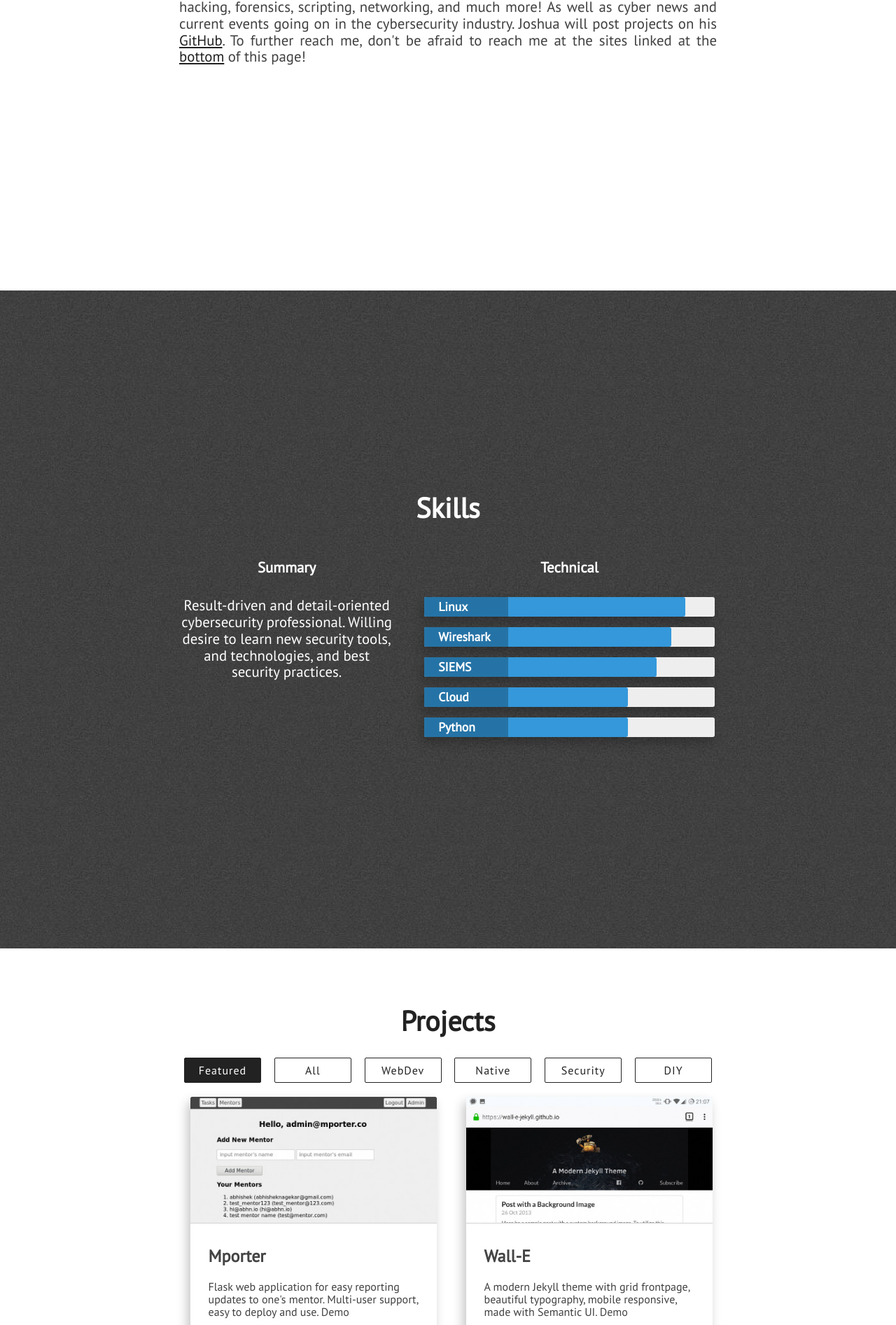
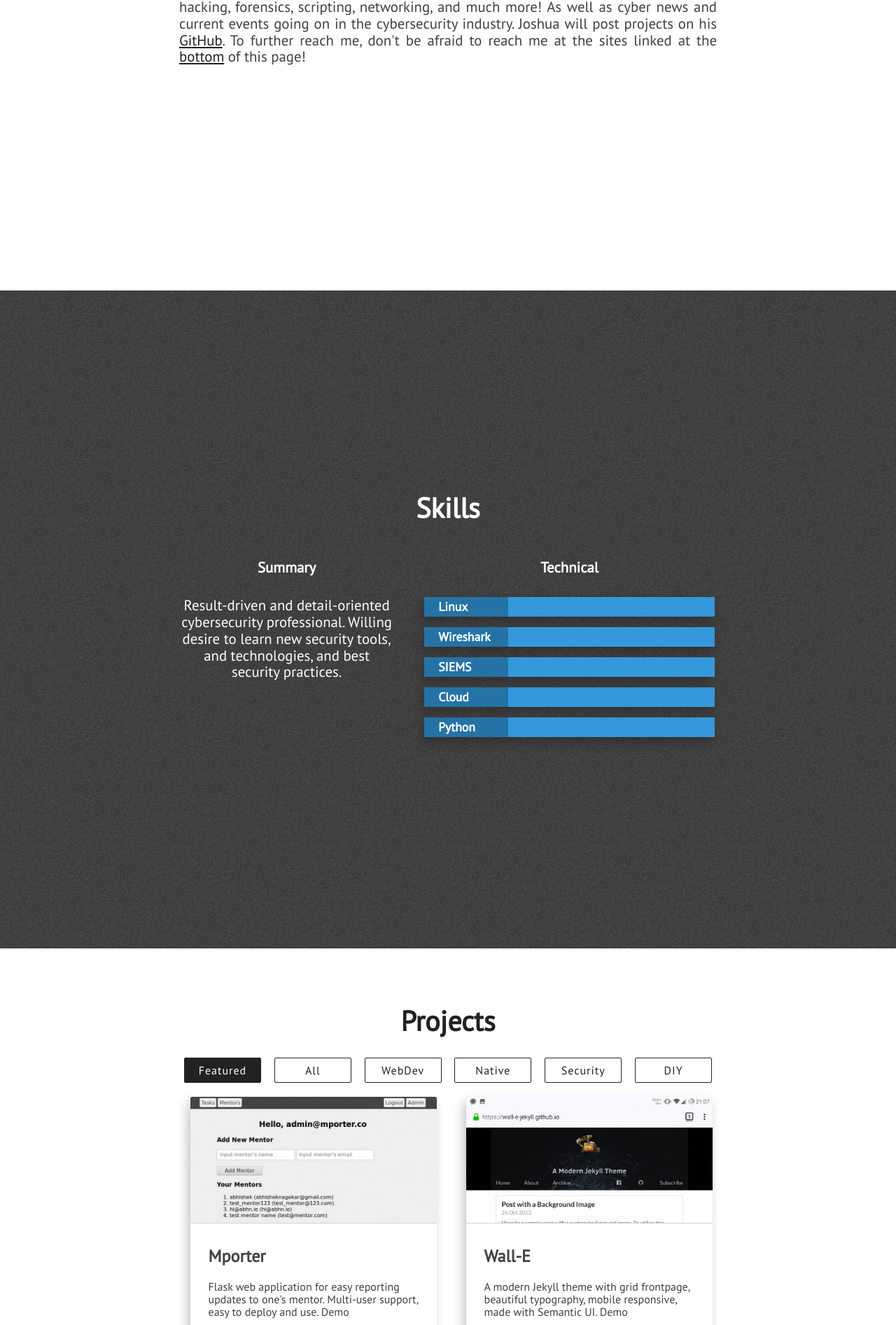
Before and after one commit to DarkSymphonie/DarkSymphonie.github.io, a Jekyll site: the page built from index.html, in a window 1280 px wide. Shown: the part 1545-3438 px from the top of the page at 70% size. Built offline with Jekyll 4.4.1, drawn with Linux system fonts in a browser that asks for light colours; nearby versions of some CDN libraries.

Commit message:
Update skills.html

```diff
--- a/_includes/skills.html
+++ b/_includes/skills.html
@@ -1,4 +1,3 @@
-
 <div class="section-wrapper">
     <section class="section skills" id="skills">
         <div>
@@ -14,28 +13,28 @@
                 <div class="technical-skills">
                     <h3 class="center-align skills-subsection">Technical</h3>
                     <div class="progress-bars">
-                        <div class="skillbar clearfix " data-percent="90%">
+                        <div class="skillbar clearfix " data-percent="100%">
                             <div class="skillbar-title" style="background: #2980b9;"><span>Linux</span></div>
                             <div class="skillbar-bar" style="background: #3498db;"></div>
                         </div> <!-- End Skill Bar -->
 
-                        <div class="skillbar clearfix " data-percent="85%">
+                        <div class="skillbar clearfix " data-percent="100%">
                             <div class="skillbar-title" style="background: #2980b9;"><span>Wireshark</span></div>
                             <div class="skillbar-bar" style="background: #3498db;"></div>
                         </div> <!-- End Skill Bar -->
 
-                        <div class="skillbar clearfix " data-percent="80%">
+                        <div class="skillbar clearfix " data-percent="100%">
                             <div class="skillbar-title" style="background: #2980b9;"><span>SIEMS</span></div>
                             <div class="skillbar-bar" style="background: #3498db"></div>
                         </div> <!-- End Skill Bar -->
 
 
-                        <div class="skillbar clearfix " data-percent="70%">
+                        <div class="skillbar clearfix " data-percent="100%">
                             <div class="skillbar-title" style="background: #2980b9;"><span>Cloud</span></div>
                             <div class="skillbar-bar" style="background: #3498db;"></div>
                         </div> <!-- End Skill Bar -->
 
-                        <div class="skillbar clearfix " data-percent="70%">
+                        <div class="skillbar clearfix " data-percent="100%">
                             <div class="skillbar-title" style="background: #2980b9;"><span>Python</span></div>
                             <div class="skillbar-bar" style="background: #3498db;"></div>
                         </div> <!-- End Skill Bar -->
```
